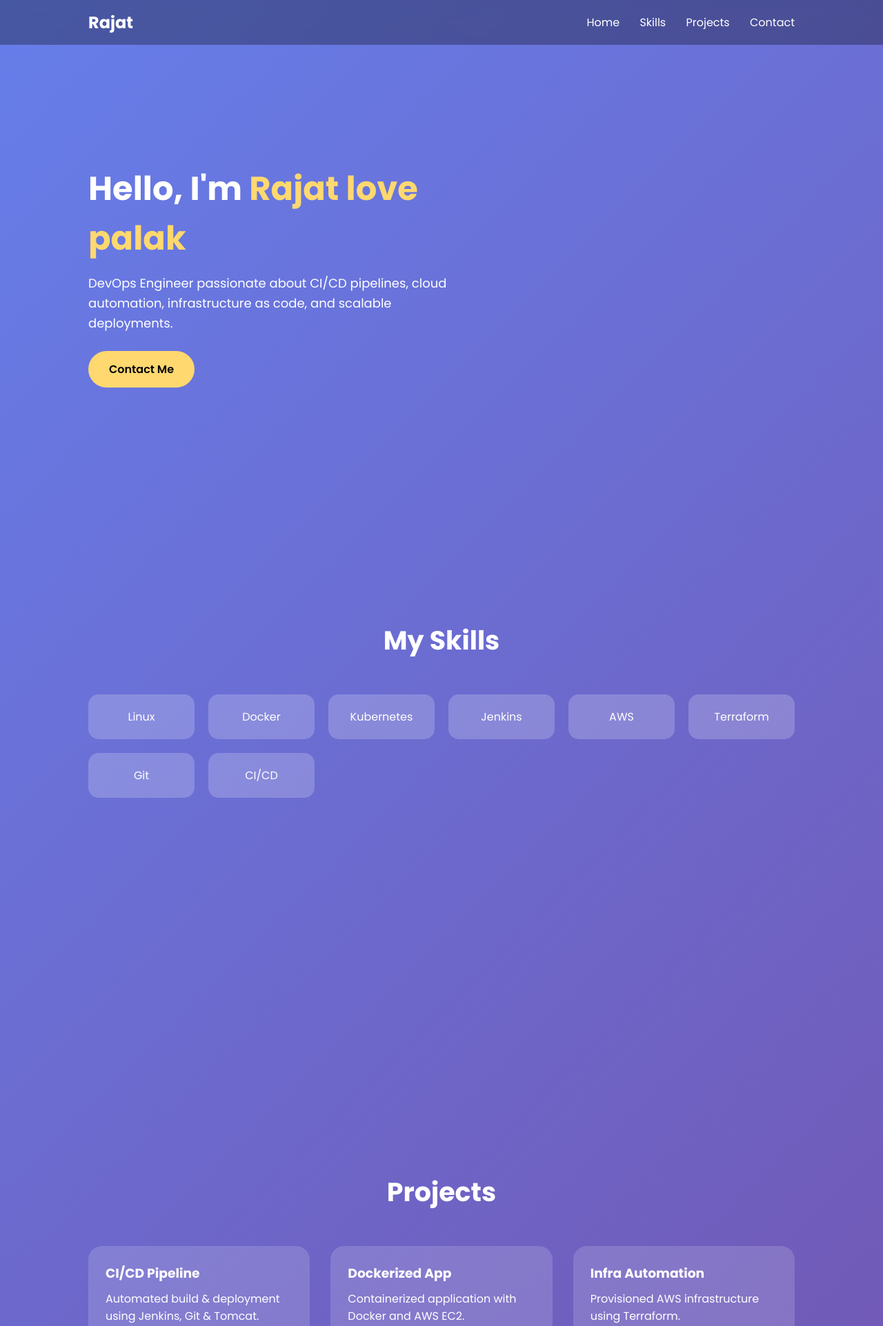
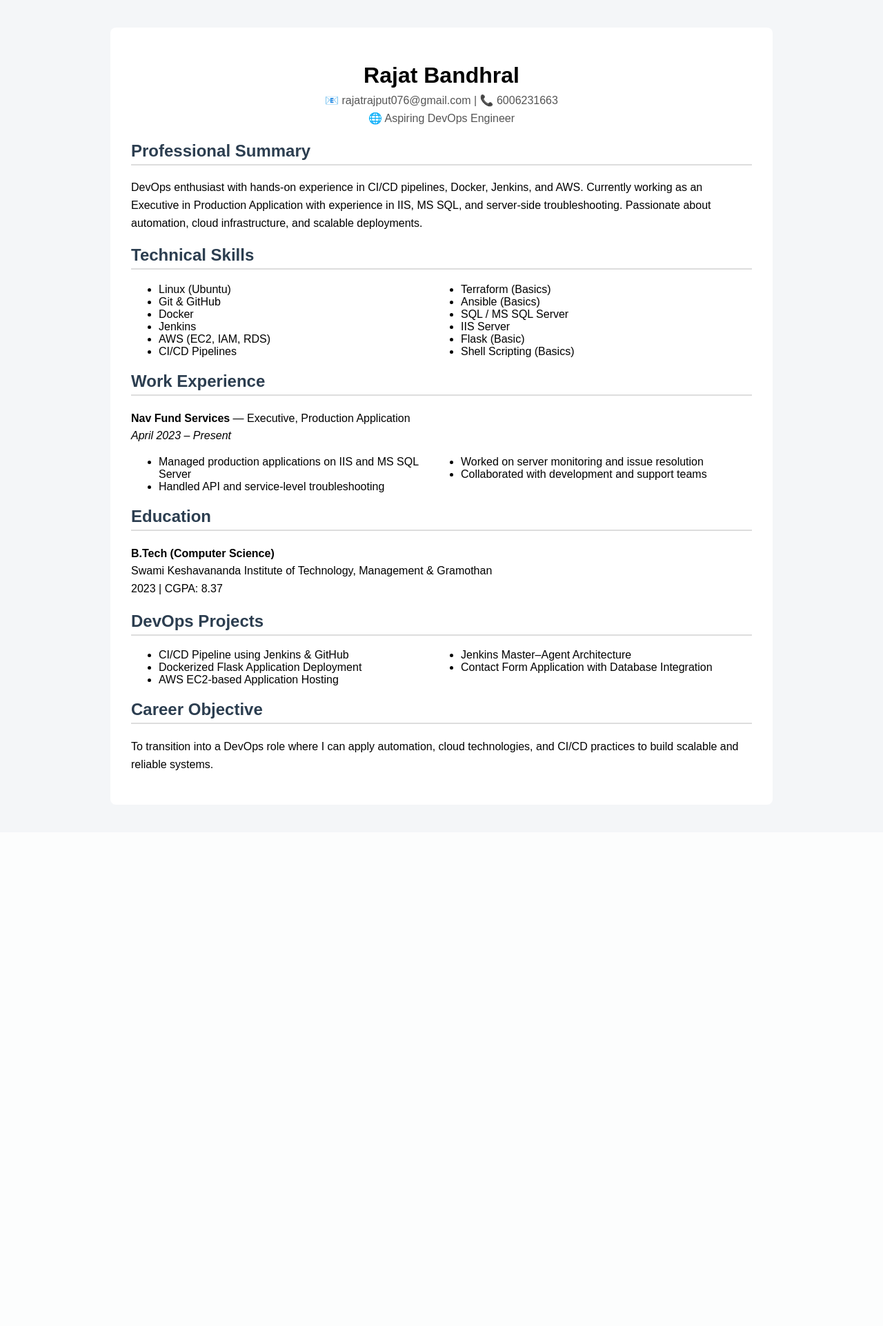
Before and after one commit to Rajat972/Terraformtest, a web app: page / in a window 1280 px wide. Shown: the top 1923 px of the page at 69% size. After the commit the page ends 1117 px from the top, so only its background shows below. Run offline with its HTML, style and script files only (its server is not run), Linux system fonts and the light colour scheme; data that the repository does not hold is empty.

Commit message:
Update index.html
add resume static page

```diff
--- a/src/main/webapp/index.html
+++ b/src/main/webapp/index.html
@@ -2,270 +2,113 @@
 <html lang="en">
 <head>
     <meta charset="UTF-8">
-<title>Rajat | DevOps Engineer</title>
-<meta name="viewport" content="width=device-width, initial-scale=1.0">
-
-<link href="https://fonts.googleapis.com/css2?family=Poppins:wght@300;400;600;700&display=swap" rel="stylesheet">
-
+    <title>Rajat Bandhral | DevOps Engineer</title>
     <style>
-html {
-    scroll-behavior: smooth;
+        body {
+            font-family: Arial, sans-serif;
+            margin: 40px;
+            background-color: #f4f6f8;
         }
-
-* {
-    margin: 0;
-    padding: 0;
-    box-sizing: border-box;
-    font-family: 'Poppins', sans-serif;
+        .container {
+            max-width: 900px;
+            margin: auto;
+            background: #ffffff;
+            padding: 30px;
+            border-radius: 8px;
         }
-
-body {
-    background: linear-gradient(135deg, #667eea, #764ba2);
-    color: #fff;
+        h1 {
+            margin-bottom: 5px;
         }
-
-/* Header */
-header {
-    position: fixed;
-    top: 0;
-    width: 100%;
-    padding: 15px 10%;
-    background: rgba(0,0,0,0.3);
-    backdrop-filter: blur(10px);
-    display: flex;
-    justify-content: space-between;
-    align-items: center;
-    z-index: 1000;
+        h2 {
+            color: #2c3e50;
+            border-bottom: 2px solid #ddd;
+            padding-bottom: 5px;
         }
-
-header h1 {
-    font-size: 24px;
-}
-
-nav a {
-    color: #fff;
-    text-decoration: none;
-    margin-left: 25px;
-    font-weight: 500;
-}
-
-nav a:hover {
-    color: #ffd86f;
-}
-
-/* Sections */
-section {
-    padding: 100px 10%;
-    min-height: 100vh;
-}
-
-/* Home */
-#home {
-    display: flex;
-    align-items: center;
-    justify-content: space-between;
-    flex-wrap: wrap;
-}
-
-.home-text {
-    max-width: 550px;
-}
-
-.home-text h2 {
-    font-size: 48px;
-    margin-bottom: 15px;
-}
-
-.home-text span {
-    color: #ffd86f;
-}
-
-.home-text p {
-    font-size: 18px;
+        p {
             line-height: 1.6;
         }
-
-.btn {
-    display: inline-block;
-    margin-top: 25px;
-    padding: 14px 30px;
-    background: #ffd86f;
-    color: #000;
-    border-radius: 30px;
-    text-decoration: none;
-    font-weight: 600;
-    transition: 0.3s;
+        ul {
+            columns: 2;
         }
-
-.btn:hover {
-    transform: scale(1.05);
-    background: #fff;
-}
-
-/* Skills */
-#skills h2,
-#projects h2,
-#contact h2 {
-    text-align: center;
-    font-size: 38px;
-    margin-bottom: 50px;
-}
-
-.skill-box {
-    display: grid;
-    grid-template-columns: repeat(auto-fit, minmax(150px, 1fr));
-    gap: 20px;
-}
-
-.skill {
-    background: rgba(255,255,255,0.2);
-    padding: 20px;
-    text-align: center;
-    border-radius: 15px;
-    font-weight: 500;
-    transition: 0.3s;
-}
-
-.skill:hover {
-    background: #ffd86f;
-    color: #000;
-    transform: translateY(-5px);
-}
-
-/* Projects */
-.project-box {
-    display: grid;
-    grid-template-columns: repeat(auto-fit, minmax(280px, 1fr));
-    gap: 30px;
-}
-
-.project {
-    background: rgba(255,255,255,0.15);
-    padding: 25px;
-    border-radius: 20px;
-    transition: 0.3s;
-}
-
-.project:hover {
-    transform: translateY(-8px);
-    background: rgba(255,255,255,0.25);
-}
-
-.project h3 {
-    margin-bottom: 10px;
-}
-
-/* Contact */
-.contact-box {
+        .header {
             text-align: center;
         }
-
-.contact-box button {
-    padding: 15px 40px;
-    font-size: 18px;
-    border: none;
-    border-radius: 30px;
-    background: #ffd86f;
-    cursor: pointer;
-    font-weight: 600;
-}
-
-.contact-box button:hover {
-    background: #fff;
-}
-
-/* Footer */
-footer {
-    text-align: center;
-    padding: 20px;
-    background: rgba(0,0,0,0.3);
-}
-
-/* Responsive */
-@media(max-width: 900px) {
-    #home {
-        flex-direction: column;
-        text-align: center;
-    }
+        .contact {
+            margin-top: 5px;
+            color: #555;
         }
     </style>
-
-<script>
-function showContact() {
-    alert("📞 Contact Number: 6006231663");
-}
-</script>
-
 </head>
 <body>
 
-<header>
-    <h1>Rajat</h1>
-    <nav>
-        <a href="#home">Home</a>
-        <a href="#skills">Skills</a>
-        <a href="#projects">Projects</a>
-        <a href="#contact">Contact</a>
-    </nav>
-</header>
+<div class="container">
 
-<!-- Home -->
-<section id="home">
-    <div class="home-text">
-        <h2>Hello, I'm <span>Rajat love palak</span></h2>
+    <div class="header">
+        <h1>Rajat Bandhral</h1>
+        <p class="contact">
+            📧 rajatrajput076@gmail.com |
+            📞 6006231663 <br>
+            🌐 Aspiring DevOps Engineer
+        </p>
+    </div>
+
+    <h2>Professional Summary</h2>
     <p>
-            DevOps Engineer passionate about CI/CD pipelines, cloud automation,
-            infrastructure as code, and scalable deployments.
+        DevOps enthusiast with hands-on experience in CI/CD pipelines, Docker, Jenkins, and AWS.
+        Currently working as an Executive in Production Application with experience in IIS, MS SQL,
+        and server-side troubleshooting. Passionate about automation, cloud infrastructure, and
+        scalable deployments.
     </p>
-        <a href="#contact" class="btn">Contact Me</a>
+
+    <h2>Technical Skills</h2>
+    <ul>
+        <li>Linux (Ubuntu)</li>
+        <li>Git & GitHub</li>
+        <li>Docker</li>
+        <li>Jenkins</li>
+        <li>AWS (EC2, IAM, RDS)</li>
+        <li>CI/CD Pipelines</li>
+        <li>Terraform (Basics)</li>
+        <li>Ansible (Basics)</li>
+        <li>SQL / MS SQL Server</li>
+        <li>IIS Server</li>
+        <li>Flask (Basic)</li>
+        <li>Shell Scripting (Basics)</li>
+    </ul>
+
+    <h2>Work Experience</h2>
+    <p><strong>Nav Fund Services</strong> — Executive, Production Application<br>
+    <em>April 2023 – Present</em></p>
+    <ul>
+        <li>Managed production applications on IIS and MS SQL Server</li>
+        <li>Handled API and service-level troubleshooting</li>
+        <li>Worked on server monitoring and issue resolution</li>
+        <li>Collaborated with development and support teams</li>
+    </ul>
+
+    <h2>Education</h2>
+    <p>
+        <strong>B.Tech (Computer Science)</strong><br>
+        Swami Keshavananda Institute of Technology, Management & Gramothan<br>
+        2023 | CGPA: 8.37
+    </p>
+
+    <h2>DevOps Projects</h2>
+    <ul>
+        <li>CI/CD Pipeline using Jenkins & GitHub</li>
+        <li>Dockerized Flask Application Deployment</li>
+        <li>AWS EC2-based Application Hosting</li>
+        <li>Jenkins Master–Agent Architecture</li>
+        <li>Contact Form Application with Database Integration</li>
+    </ul>
+
+    <h2>Career Objective</h2>
+    <p>
+        To transition into a DevOps role where I can apply automation, cloud technologies,
+        and CI/CD practices to build scalable and reliable systems.
+    </p>
+
 </div>
-</section>
-
-<!-- Skills -->
-<section id="skills">
-    <h2>My Skills</h2>
-    <div class="skill-box">
-        <div class="skill">Linux</div>
-        <div class="skill">Docker</div>
-        <div class="skill">Kubernetes</div>
-        <div class="skill">Jenkins</div>
-        <div class="skill">AWS</div>
-        <div class="skill">Terraform</div>
-        <div class="skill">Git</div>
-        <div class="skill">CI/CD</div>
-    </div>
-</section>
-
-<!-- Projects -->
-<section id="projects">
-    <h2>Projects</h2>
-    <div class="project-box">
-        <div class="project">
-            <h3>CI/CD Pipeline</h3>
-            <p>Automated build & deployment using Jenkins, Git & Tomcat.</p>
-        </div>
-        <div class="project">
-            <h3>Dockerized App</h3>
-            <p>Containerized application with Docker and AWS EC2.</p>
-        </div>
-        <div class="project">
-            <h3>Infra Automation</h3>
-            <p>Provisioned AWS infrastructure using Terraform.</p>
-        </div>
-    </div>
-</section>
-
-<!-- Contact -->
-<section id="contact">
-    <h2>Contact Me</h2>
-    <div class="contact-box">
-        <button onclick="showContact()">📞 Click to Get My Number</button>
-    </div>
-</section>
-
-<footer>
-    © 2026 Rajat | Professional DevOps Portfolio
-</footer>
 
 </body>
 </html>
```
Lines whose indentation alone changed are shown as unchanged.
